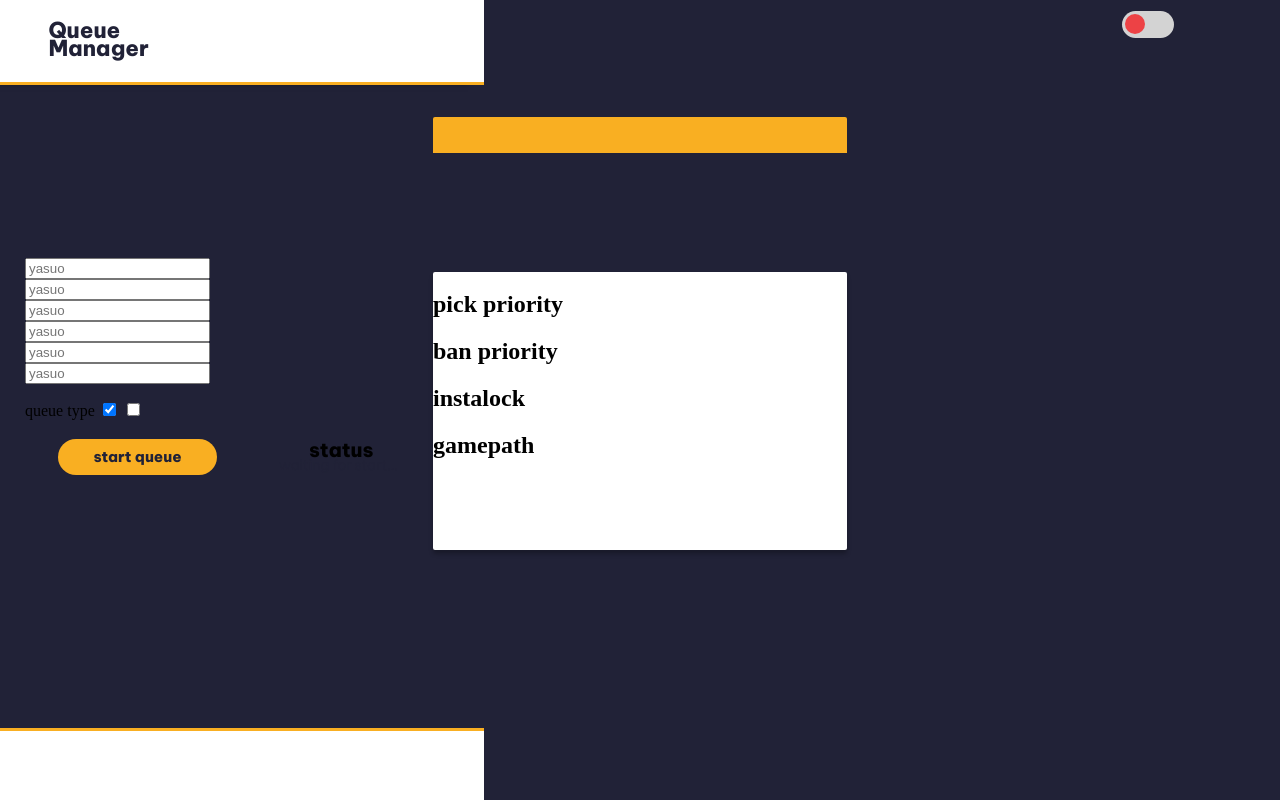
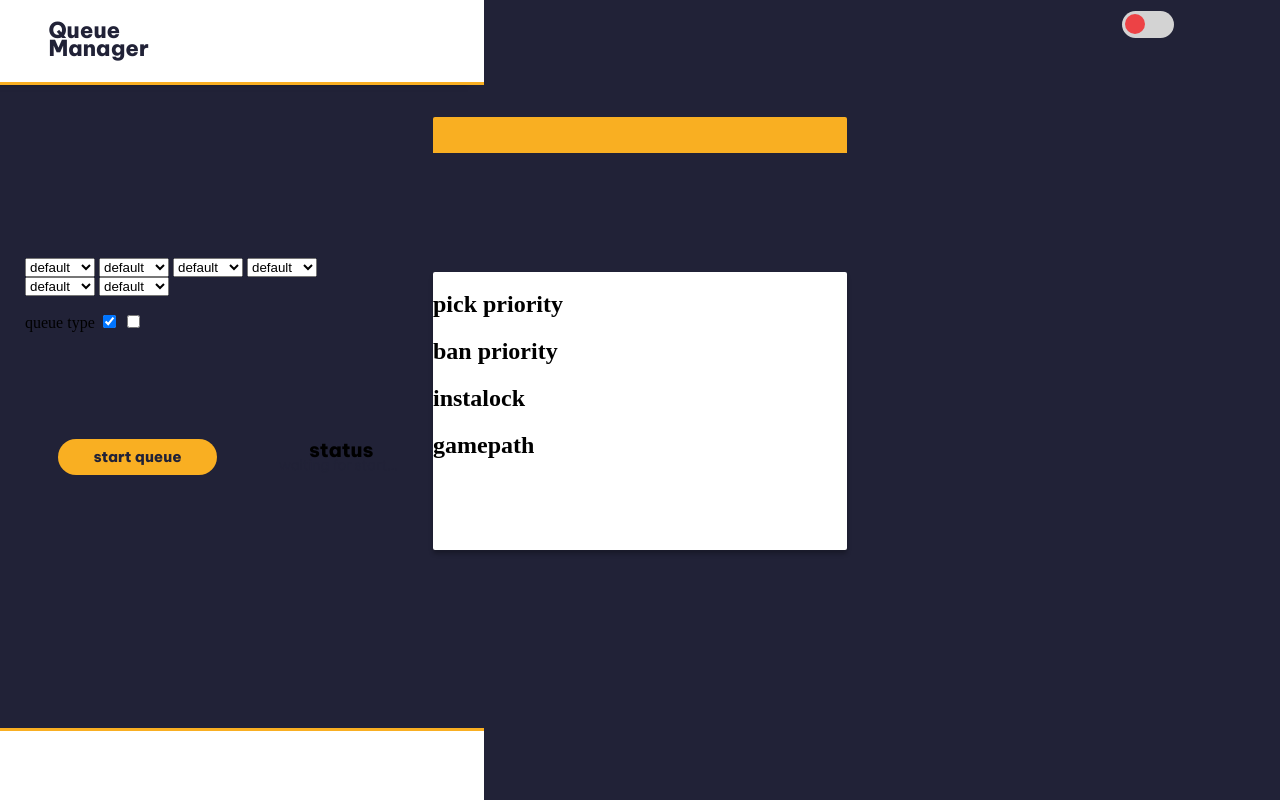
Before and after one commit to shiroamurha/lol-QueueManager, a website: page index.html in a window 1280 px wide. Drawn offline with nearby package versions, Linux system fonts and the light colour scheme; a web font is replaced by a local one.

Commit message:
Add files via upload

```diff
--- a/index.html
+++ b/index.html
@@ -16,14 +16,22 @@
   <script src="https://ajax.googleapis.com/ajax/libs/jquery/2.1.3/jquery.min.js" type="text/javascript">
   </script>
   <script type="text/javascript">
+
+//eita bixo codigo low levelKKKKKKKKKKKKKKKKKKKKK
    $(function() {
         $("#button-start").click(function (event) {
         	$.getJSON('/start_queue', { }, function(data) { });
+
+
         jQuery('#loader').toggle('show');
+
 		$(function() {
+
 			$('#status').html('waiting for queue...');
 			});
+
 			return false;
+
         });
     });
 				function BlindOrDraft(checkbox) {
@@ -32,6 +40,45 @@
         		if (item !== checkbox) item.checked = false
    			})
 		};
+
+			// esta função pega o json e transforma (/adiciona os item) em todas dropdown list com o nome dos champ
+	$(function() {
+		    //o papo e pega o json de uma rota e armazena na var data
+		    //id é oq salva no json, e o name é oq aparece na option do html
+		    var data = [
+		    {
+		        "id": "default",
+		        "name": "default"
+		    },
+		    {
+		        "id": "lulu",
+		        "name": "lulu"
+		    },
+		    {
+		    	"id": "katarina",
+		        "name": "katarina"
+		    },
+		    {
+		    	"id": "zed",
+		        "name": "zed"
+		    },
+		    {
+		    	"id": "yasuo",
+		        "name": "yasuo"
+		    },
+		    {
+		    	"id": "irelia",
+		        "name": "irelia"
+		    },
+		    {
+		    	"id": "vi",
+		        "name": "vi"
+		    }
+		    ];
+		    $.each(data, function(i, option) {
+		       $('#sel1, #sel2, #sel3, #sel4, #sel5, #sel6').append($('<option/>').attr("value", option.id).text(option.name));
+		    });
+		});
   </script>
   <style>
    body {
@@ -266,7 +313,6 @@ border-radius: 2px;
 			}
 			#status {
 				position: fixed;
-
 				left: 279px;
 				top: 442px;
 
@@ -283,6 +329,46 @@ color: #212237;
   </style>
  </head>
  <body>
+ <script type="text/javascript">
+
+ 		//aqui é pra pegar o input de todas lista e armazenar,
+			// tu tem q pega o valor da var champs e manda pro teu pyto
+			function p_update() {
+
+				 const champ_pick_prio1 = $('#sel1').val();
+				 const champ_pick_prio2 = $('#sel2').val();
+				 const champ_pick_prio3 = $('#sel3').val();
+
+
+				 const champ_pick_prios = [{
+				 	p_id1: champ_pick_prio1,
+				 	p_id2: champ_pick_prio2,
+				 	p_id3: champ_pick_prio3
+				 }];
+
+				 const json_picks = JSON.stringify(champ_pick_prios);
+				 console.log(json_picks)
+
+}
+			function b_update() {
+
+				 const champ_ban_prio1 = $('#sel4').val();
+				 const champ_ban_prio2 = $('#sel5').val();
+				 const champ_ban_prio3 = $('#sel6').val();
+
+
+				 const champ_ban_prios = [{
+				 	b_id1: champ_ban_prio1,
+				 	b_id2: champ_ban_prio2,
+				 	b_id3: champ_ban_prio3
+				 }];
+
+				 const json_bans = JSON.stringify(champ_ban_prios);
+				 console.log(json_bans)
+
+}
+
+ </script>
   <header class="header-style">
    <nav>
     <a class="title-app">
@@ -315,24 +401,23 @@ color: #212237;
     </div>
     <div class="div-get-id">
      <!-- get id list -->
-     <form action="/" class="championid" method="post">
-      <input class="pick-prio1" id="name" name="pick-prio1" placeholder="yasuo" type="text"/>
-     </form>
-     <form action="/" class="championid" method="post">
-      <input class="pick-prio2" id="name" name="pick-prio2" placeholder="yasuo" type="text"/>
-     </form>
-     <form action="/" class="championid" method="post">
-      <input class="pick-prio3" id="name" name="pick-prio3" placeholder="yasuo" type="text"/>
-     </form>
-     <form action="/" class="championid" method="post">
-      <input class="ban-prio1" id="name" name="ban-prio1" placeholder="yasuo" type="text"/>
-     </form>
-     <form action="/" class="championid" method="post">
-      <input class="ban-prio2" id="name" name="ban-prio2" placeholder="yasuo" type="text"/>
-     </form>
-     <form action="/" class="championid" method="post">
-      <input class="ban-prio3" id="name" name="ban-prio3" placeholder="yasuo" type="text"/>
-     </form>
+
+    <!-- tu ta maluco, olha a diferença dos form pra selectkkkkkk
+ compacto -->
+    <select id="sel1" onchange="p_update()">
+	</select>
+
+	 <select id="sel2" onChange="p_update()">
+	 </select>
+
+	  <select id="sel3" onchange="p_update()"></select>
+
+	   <select id="sel4" onchange="b_update()"></select>
+
+	    <select id="sel5" onchange="b_update()"></select>
+
+		 <select id="sel6" onchange="b_update()"></select>
+
  		<p>
       queue type
       <input checked="" name="mode" onclick="BlindOrDraft(this)" type="checkbox" value="blind"/>
```
Lines whose indentation alone changed are shown as unchanged.
